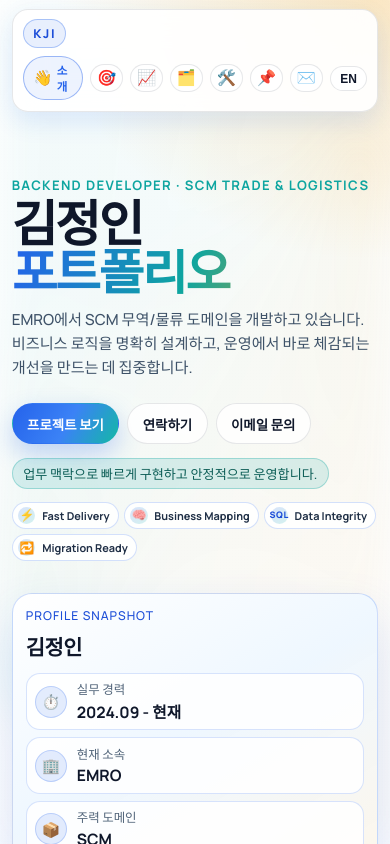
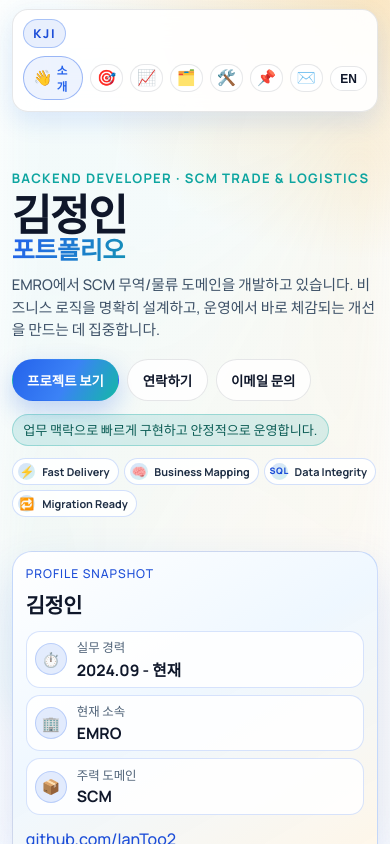
Before and after one commit to IanToo2/portfolio, a React (Vite) app: page / in a window 390 px wide. Shown: the top 844 px of the page. Built offline with nearby package versions, Linux system fonts and the light colour scheme.

Commit message:
style: refine hero title scale and top-section spacing

```diff
--- a/src/App.jsx
+++ b/src/App.jsx
@@ -91,8 +91,8 @@ export default function App() {
             <div className="hero-copy-area">
               <p className="eyebrow">{localizedProfile.role} · {localizedProfile.domain}</p>
               <h1>
-                {localizedProfile.name}
-                <span>{t.navLabel}</span>
+                <span className="hero-name">{localizedProfile.name}</span>
+                <span className="hero-title">{t.navLabel}</span>
               </h1>
               <p className="hero-copy">{localizedProfile.intro}</p>
               <div className="hero-actions">
--- a/src/styles/global.css
+++ b/src/styles/global.css
@@ -194,18 +194,18 @@ a {
 }
 
 .hero {
-  padding: clamp(2.8rem, 8vw, 6.2rem) 0 0.8rem;
+  padding: clamp(2.3rem, 6.4vw, 4.9rem) 0 0.8rem;
 }
 
 .hero-main {
   display: grid;
   grid-template-columns: minmax(0, 1.25fr) minmax(0, 0.75fr);
-  gap: 1rem;
+  gap: 1.2rem;
   align-items: stretch;
 }
 
 .hero-copy-area {
-  padding: clamp(1rem, 2.8vw, 1.8rem) 0;
+  padding: clamp(0.9rem, 2.3vw, 1.55rem) 0;
 }
 
 .eyebrow {
@@ -219,14 +219,20 @@ a {
 
 .hero h1 {
   margin: 0.48rem 0 0;
-  font-size: clamp(3.2rem, 9vw, 6.8rem);
-  line-height: 0.84;
-  letter-spacing: -0.052em;
+  font-size: clamp(2.5rem, 6.4vw, 5rem);
+  line-height: 0.9;
+  letter-spacing: -0.04em;
   display: grid;
-  gap: 0.05em;
+  gap: 0.08em;
 }
 
 .hero h1 span {
+  display: block;
+}
+
+.hero h1 .hero-title {
+  font-size: 0.58em;
+  letter-spacing: -0.015em;
   color: transparent;
   background: linear-gradient(112deg, #2563eb, #0ea5a0 48%, #f59e0b);
   -webkit-background-clip: text;
@@ -234,33 +240,33 @@ a {
 }
 
 .hero-copy {
-  margin: 1rem 0 0;
-  max-width: 820px;
+  margin: 0.88rem 0 0;
+  max-width: 700px;
   color: var(--muted);
-  font-size: clamp(1rem, 2.1vw, 1.18rem);
-  line-height: 1.65;
+  font-size: clamp(0.98rem, 1.6vw, 1.1rem);
+  line-height: 1.62;
 }
 
 .hero-actions {
-  margin-top: 1.4rem;
+  margin-top: 1.1rem;
   display: flex;
   gap: 0.72rem;
 }
 
 .hero-tag {
-  margin: 1rem 0 0;
+  margin: 0.82rem 0 0;
   display: inline-block;
-  font-size: 0.92rem;
+  font-size: 0.86rem;
   color: #0c5d56;
   background: var(--brand-soft);
   border: 1px solid rgba(14, 165, 160, 0.3);
   border-radius: 999px;
-  padding: 0.42rem 0.8rem;
+  padding: 0.38rem 0.72rem;
 }
 
 .hero-decor-strip {
   list-style: none;
-  margin: 1rem 0 0;
+  margin: 0.84rem 0 0;
   padding: 0;
   display: flex;
   flex-wrap: wrap;
@@ -1129,6 +1135,7 @@ a {
   }
 
   .hero h1 {
+    font-size: clamp(2.2rem, 8vw, 3.7rem);
     line-height: 0.92;
   }
 
@@ -1324,18 +1331,18 @@ a {
   }
 
   .hero {
-    padding: 1.9rem 0 0.4rem;
+    padding: 1.6rem 0 0.35rem;
   }
 
   .hero h1 {
-    font-size: clamp(2.35rem, 14vw, 3.1rem);
-    letter-spacing: -0.045em;
+    font-size: clamp(2rem, 12vw, 2.7rem);
+    letter-spacing: -0.038em;
   }
 
   .hero-copy {
-    margin-top: 0.82rem;
-    font-size: 0.95rem;
-    line-height: 1.58;
+    margin-top: 0.72rem;
+    font-size: 0.92rem;
+    line-height: 1.55;
   }
 
   .hero-tag {
```
